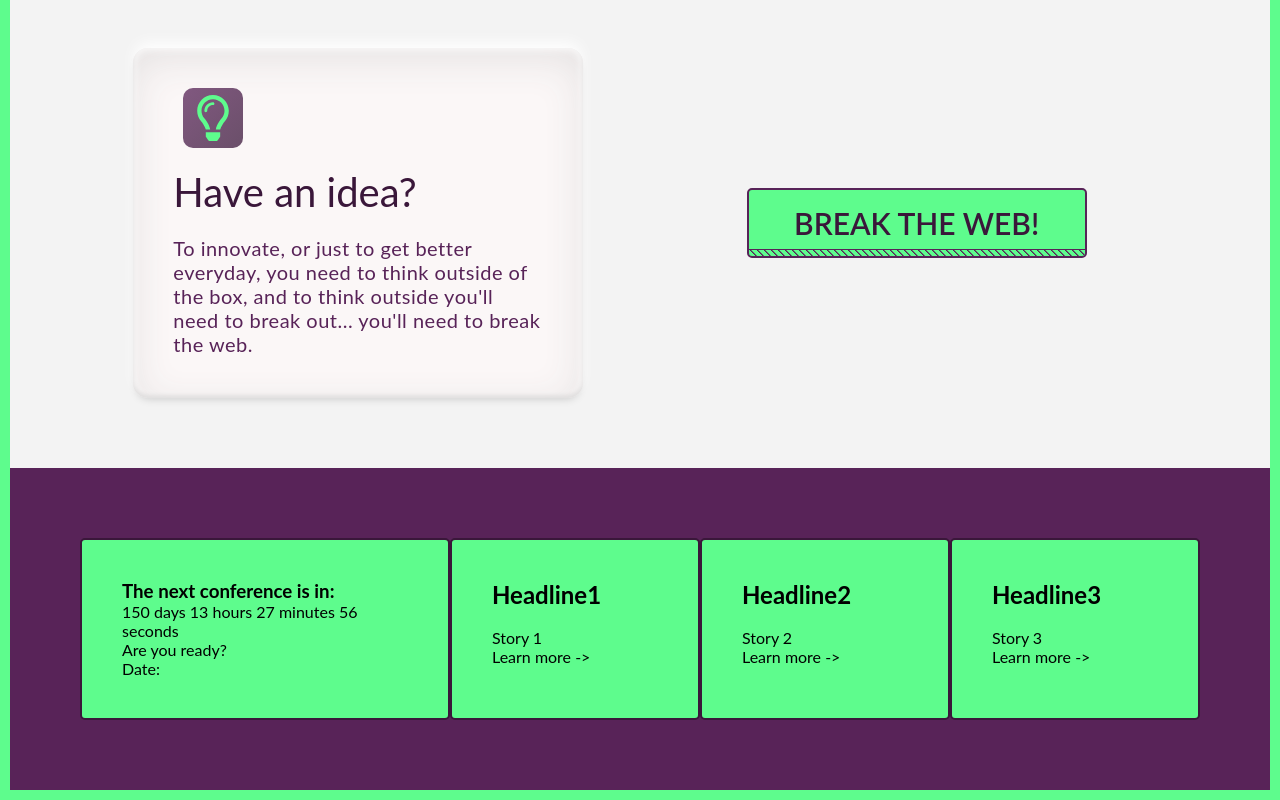
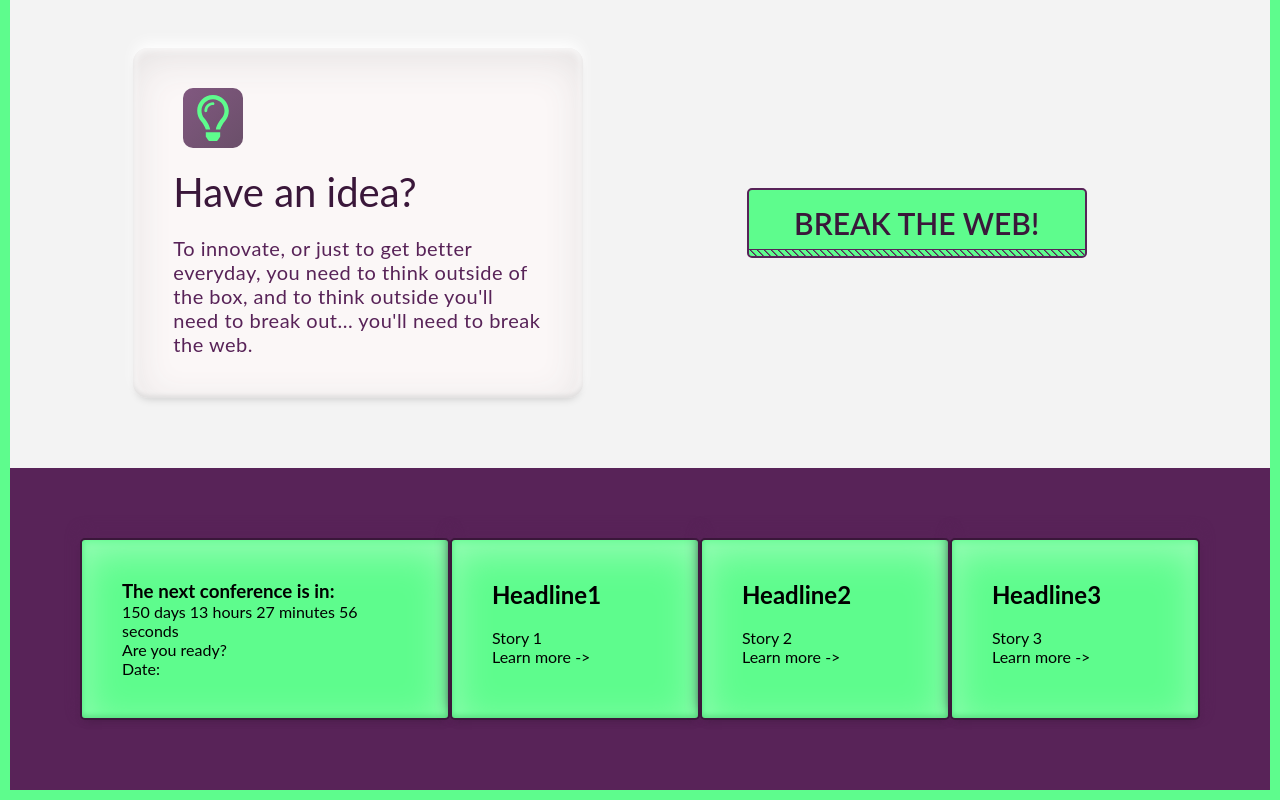
Before and after one commit to DownTown44/conference-uni, a React (Create React App) app: page / in a window 1280 px wide. Shown: the part 1728-2528 px from the top of the page. Built offline with nearby package versions, Linux system fonts and the light colour scheme; the HTML template or start-up script is replaced by a standard one.

Commit message:
NewsFeed Neumorphism shadow

```diff
--- a/src/css/style.css
+++ b/src/css/style.css
@@ -133,6 +133,8 @@ body::-webkit-scrollbar-thumb {
   border-radius: 5px;
   background-color: #5EFC8D;
   padding: 4rem;
+  background: #5EFC8D;
+  box-shadow: 0 5px 10px -5px rgba(0, 0, 0, 0.2), inset 0 -3px 4px 0 rgba(0, 0, 0, 0.1), 0 -7px 15px -2px #582358, inset 0 3px 2px -5px #3A173A, inset 0 0 8px 1px #5EFC8D, inset 0 10px 40px 0 #9ffcbb;
   min-width: 37rem; }
 
 .newsCard {
@@ -140,6 +142,8 @@ body::-webkit-scrollbar-thumb {
   border-radius: 5px;
   background-color: #5EFC8D;
   padding: 4rem;
+  background: #5EFC8D;
+  box-shadow: 0 5px 10px -5px rgba(0, 0, 0, 0.2), inset 0 -3px 4px 0 rgba(0, 0, 0, 0.1), 0 -7px 15px -2px #582358, inset 0 3px 2px -5px #3A173A, inset 0 0 8px 1px #5EFC8D, inset 0 10px 40px 0 #9ffcbb;
   width: 30rem; }
 
 .toolbar {
--- a/src/sass/base/_base.scss
+++ b/src/sass/base/_base.scss
@@ -2,6 +2,7 @@
 $color-primary: #3A173A;
 $color-primary-light: #582358;
 $color-secondary: #5EFC8D;
+$color-secondary-light: #9ffcbb;
 
 $color-white-text: #f3f3f3;
 $color-white-background: #f3f3f3;
--- a/src/sass/base/_mixins.scss
+++ b/src/sass/base/_mixins.scss
@@ -3,4 +3,7 @@
   border-radius: 5px;
   background-color: $color-secondary;
   padding: 4rem;
+
+  background: $color-secondary;
+  box-shadow: 0 5px 10px -5px rgba(0,0,0,0.2), inset 0 -3px 4px 0 rgba(0,0,0,0.1), 0 -7px 15px -2px $color-primary-light, inset 0 3px 2px -5px $color-primary, inset 0 0 8px 1px $color-secondary, inset 0 10px 40px 0 $color-secondary-light;
 }
```
